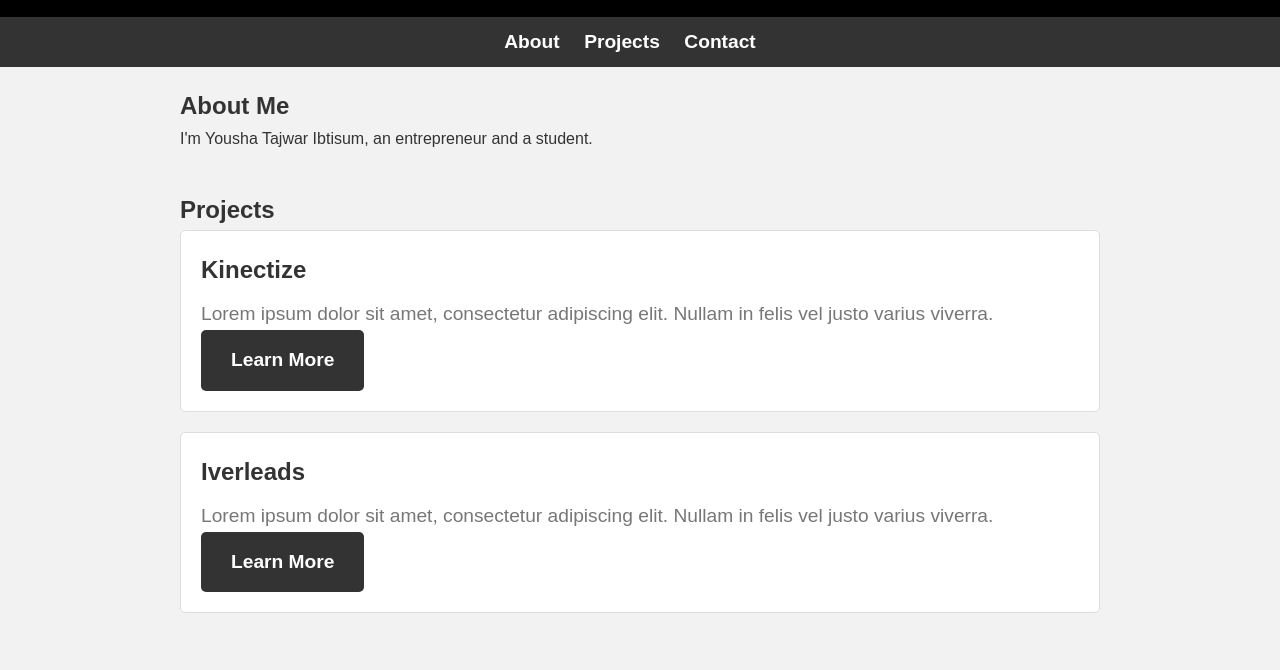
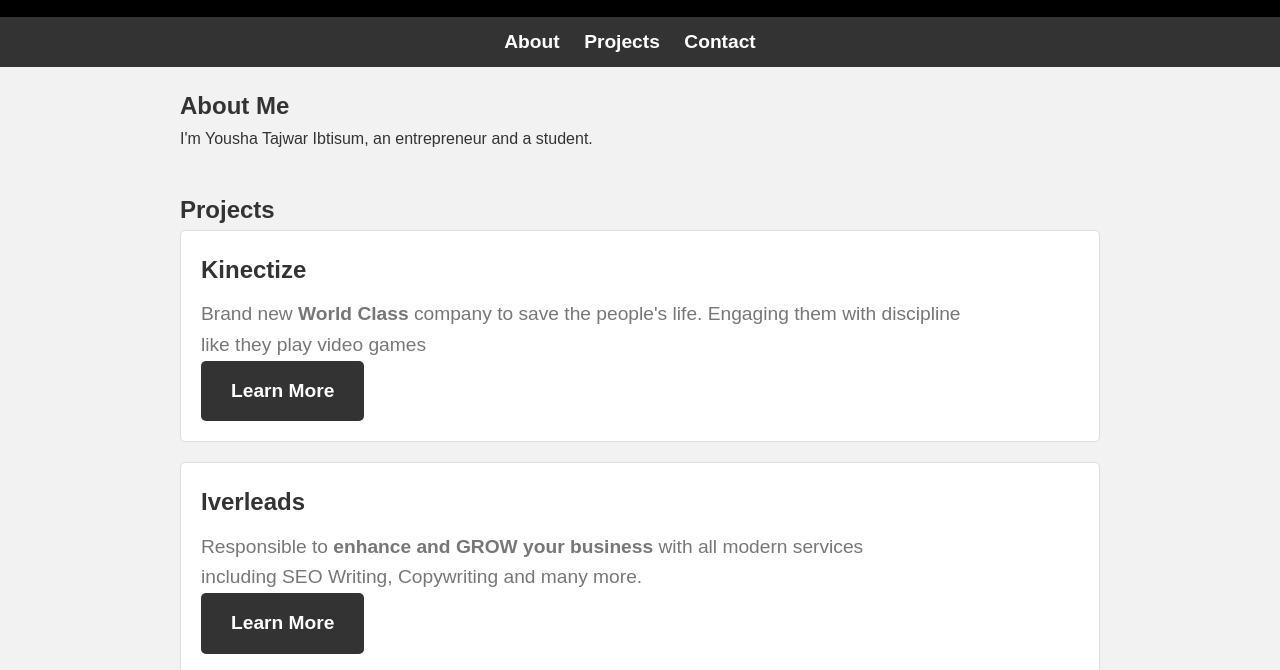
Before and after one commit to MASTERYTBx/Portfolio, a plain HTML site: page index.html in a window 1280 px wide. Shown: the part 128-798 px from the top of the page. Drawn offline with Linux system fonts and the light colour scheme.

Commit message:
Add files via upload

```diff
--- a/index.html
+++ b/index.html
@@ -35,12 +35,13 @@
             <h2>Projects</h2>
             <div class="project">
                 <h3>Kinectize</h3>
-                <p>Lorem ipsum dolor sit amet, consectetur adipiscing elit. Nullam in felis vel justo varius viverra.</p>
+                <p>Brand new <b>World Class</b> company to save the people's life. Engaging them with discipline <br>
+                    like they play video games</p>
                 <a href="kinectize.html" class="project-button">Learn More</a>
             </div>
             <div class="project">
                 <h3>Iverleads</h3>
-                <p>Lorem ipsum dolor sit amet, consectetur adipiscing elit. Nullam in felis vel justo varius viverra.</p>
+                <p>Responsible to <b>enhance and GROW your business</b> with all modern services <br> including SEO Writing, Copywriting and many more.</p>
                 <a href="iverleads.html" class="project-button">Learn More</a>
             </div>
         </div>
```
